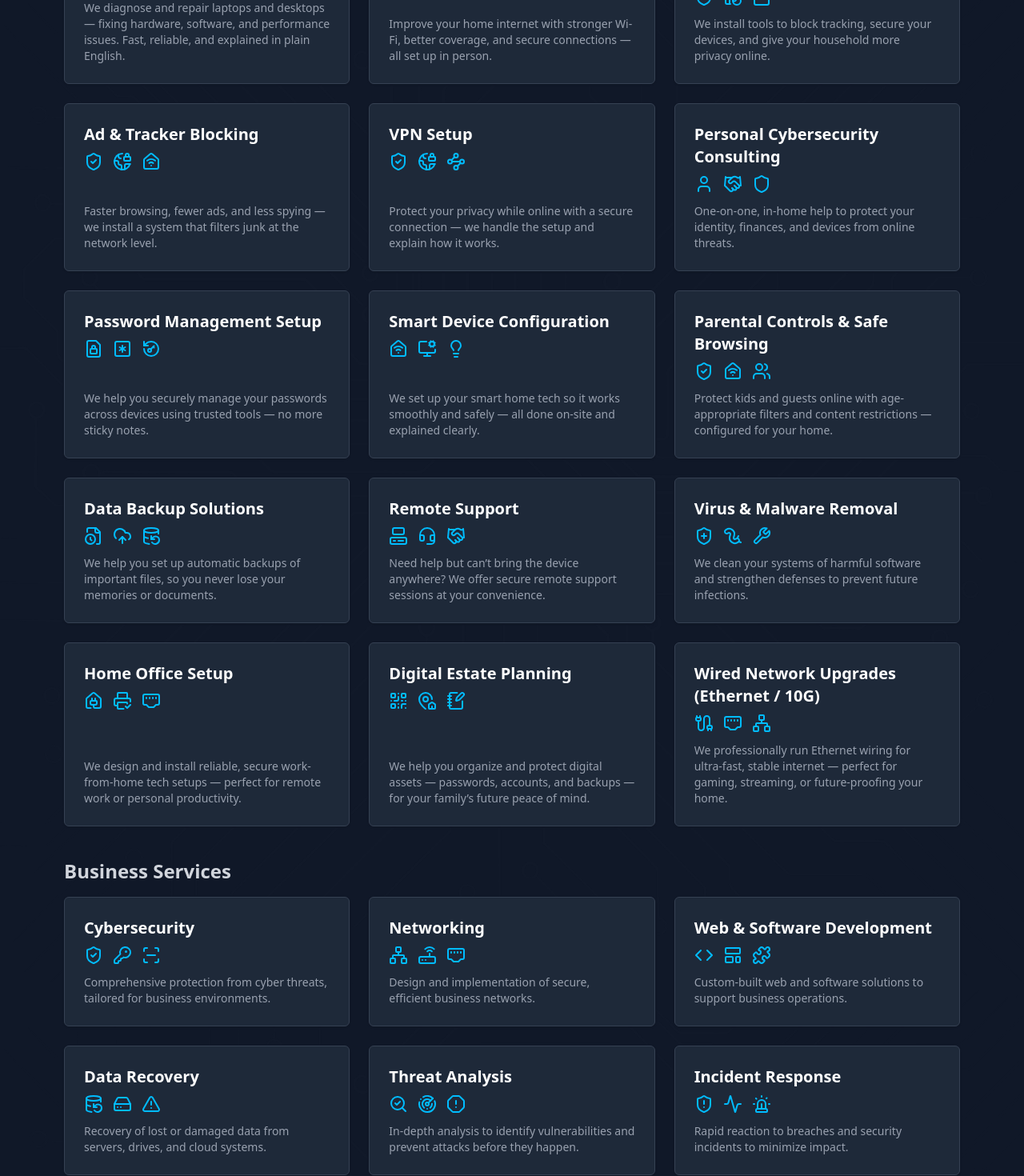
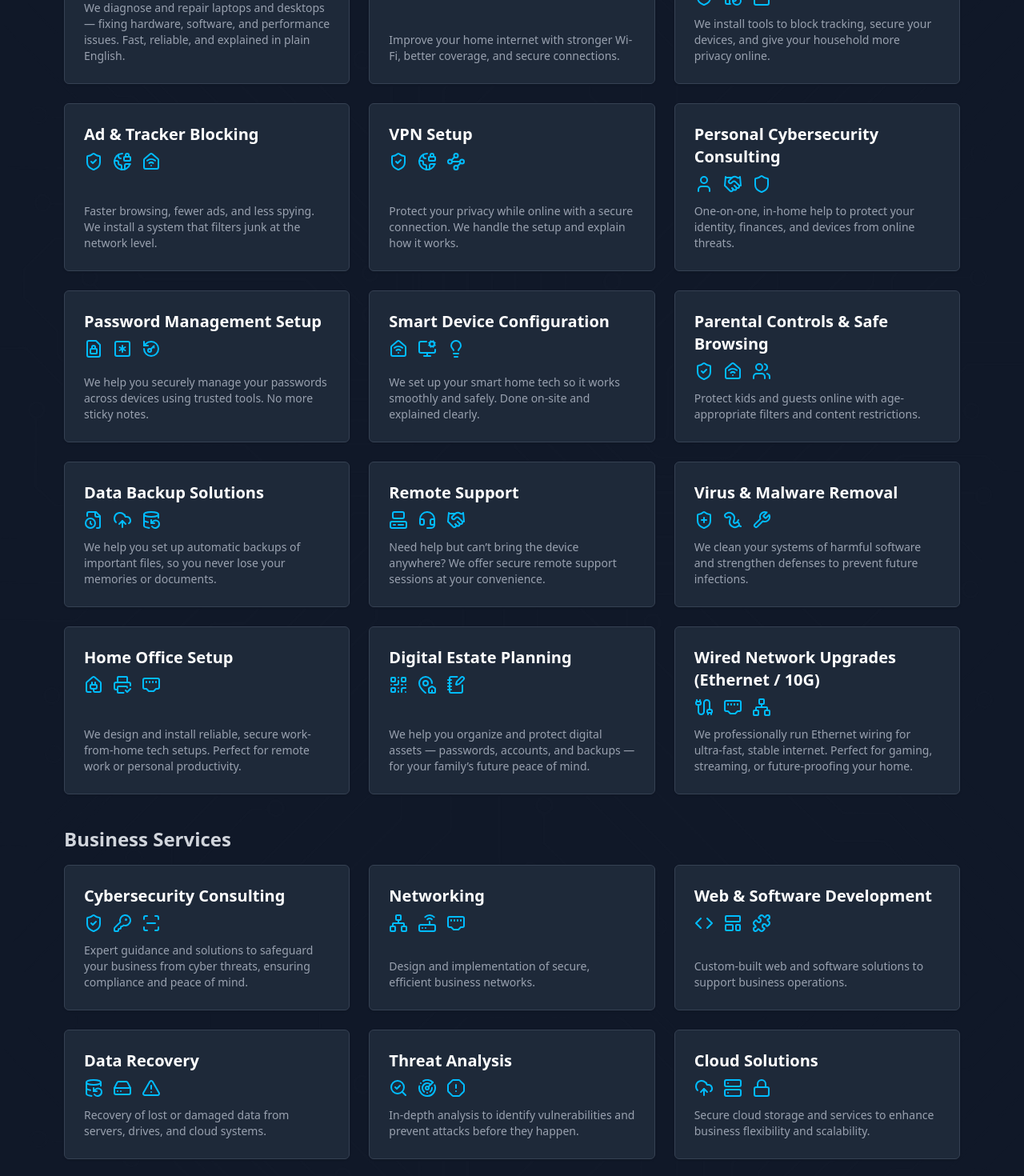
Before and after one commit to defendit/defendit, a Next.js app: page /services in a window 1280 px wide. Shown: the part 1330-2800 px from the top of the page at 80% size. Built offline with nearby package versions, Linux system fonts and the light colour scheme.

Commit message:
Refactoring, added Thank You page

```diff
--- a/data/company-info.json
+++ b/data/company-info.json
@@ -6,8 +6,8 @@
   "services": {
     "business": [
       {
-        "title": "Cybersecurity",
-        "description": "Comprehensive protection from cyber threats, tailored for business environments.",
+        "title": "Cybersecurity Consulting",
+        "description": "Expert guidance and solutions to safeguard your business from cyber threats, ensuring compliance and peace of mind.",
         "tags": ["security", "featured"],
         "featured": true,
         "icons": ["shield-check", "key-round", "scan-line"]
@@ -41,11 +41,18 @@
         "icons": ["search-check", "radar", "alert-octagon"]
       },
       {
-        "title": "Incident Response",
-        "description": "Rapid reaction to breaches and security incidents to minimize impact.",
-        "tags": ["security", "response"],
-        "featured": true,
-        "icons": ["shield-alert", "activity", "siren"]
+        "title": "Cloud Solutions",
+        "description": "Secure cloud storage and services to enhance business flexibility and scalability.",
+        "tags": ["cloud", "storage"],
+        "featured": false,
+        "icons": ["cloud-upload", "server", "lock"]
+      },
+      {
+        "title": "IT Support & Maintenance",
+        "description": "Ongoing support and maintenance to keep your IT systems running smoothly.",
+        "tags": ["support", "maintenance"],
+        "featured": false,
+        "icons": ["headset", "wrench", "cog"]
       },
       {
         "title": "Penetration Testing",
@@ -100,7 +107,7 @@
       },
       {
         "title": "Advanced Data Recovery",
-        "description": "Lost family photos? Corrupt drives? We recover important files from failing hard drives, USBs, and even some deleted data — right from your home or securely offsite.",
+        "description": "Lost family photos? Corrupt drives? We recover important files from failing hard drives, USBs, and even some deleted data. From your home or securely offsite.",
         "tags": ["data", "recovery", "featured"],
         "featured": true,
         "icons": ["hard-drive", "file-search", "alert-triangle"]
@@ -142,7 +149,7 @@
       },
       {
         "title": "Wi-Fi & Home Network Setup",
-        "description": "Improve your home internet with stronger Wi-Fi, better coverage, and secure connections — all set up in person.",
+        "description": "Improve your home internet with stronger Wi-Fi, better coverage, and secure connections.",
         "tags": ["network", "on-site"],
         "featured": false,
         "icons": ["house-wifi", "router", "cable"]
@@ -156,14 +163,14 @@
       },
       {
         "title": "Ad & Tracker Blocking",
-        "description": "Faster browsing, fewer ads, and less spying — we install a system that filters junk at the network level.",
+        "description": "Faster browsing, fewer ads, and less spying. We install a system that filters junk at the network level.",
         "tags": ["privacy", "network"],
         "featured": false,
         "icons": ["shield-check", "earth-lock", "house-wifi"]
       },
       {
         "title": "VPN Setup",
-        "description": "Protect your privacy while online with a secure connection — we handle the setup and explain how it works.",
+        "description": "Protect your privacy while online with a secure connection. We handle the setup and explain how it works.",
         "tags": ["privacy", "vpn"],
         "featured": false,
         "icons": ["shield-check", "earth-lock", "Waypoints"]
@@ -177,21 +184,21 @@
       },
       {
         "title": "Password Management Setup",
-        "description": "We help you securely manage your passwords across devices using trusted tools — no more sticky notes.",
+        "description": "We help you securely manage your passwords across devices using trusted tools. No more sticky notes.",
         "tags": ["security", "passwords"],
         "featured": false,
         "icons": ["file-lock", "square-asterisk", "rotate-ccw-key"]
       },
       {
         "title": "Smart Device Configuration",
-        "description": "We set up your smart home tech so it works smoothly and safely — all done on-site and explained clearly.",
+        "description": "We set up your smart home tech so it works smoothly and safely. Done on-site and explained clearly.",
         "tags": ["iot", "on-site"],
         "featured": false,
         "icons": ["house-wifi", "monitor-cog", "lightbulb"]
       },
       {
         "title": "Parental Controls & Safe Browsing",
-        "description": "Protect kids and guests online with age-appropriate filters and content restrictions — configured for your home.",
+        "description": "Protect kids and guests online with age-appropriate filters and content restrictions.",
         "tags": ["family", "privacy"],
         "featured": false,
         "icons": ["shield-check", "house-wifi", "users"]
@@ -219,7 +226,7 @@
       },
       {
         "title": "Home Office Setup",
-        "description": "We design and install reliable, secure work-from-home tech setups — perfect for remote work or personal productivity.",
+        "description": "We design and install reliable, secure work-from-home tech setups. Perfect for remote work or personal productivity.",
         "tags": ["setup", "work-from-home"],
         "featured": false,
         "icons": ["house-plug", "printer-check", "ethernet-port"]
@@ -233,7 +240,7 @@
       },
       {
         "title": "Wired Network Upgrades (Ethernet / 10G)",
-        "description": "We professionally run Ethernet wiring for ultra-fast, stable internet — perfect for gaming, streaming, or future-proofing your home.",
+        "description": "We professionally run Ethernet wiring for ultra-fast, stable internet. Perfect for gaming, streaming, or future-proofing your home.",
         "tags": ["network", "infrastructure"],
         "featured": false,
         "icons": ["cable", "ethernet-port", "network"]
@@ -255,7 +262,8 @@
       "secure_email": "secure@wedefendit.com",
       "key_url": "https://wedefendit.com/defendit-publickey.asc",
       "fingerprint": "0389 252C E469 874D 7DBB ADCA 9E22 2548 BDFE F72F"
-    }
+    },
+    "service_email": "service@wedefendit.com"
   },
   "services_cta": {
     "headline": "Need local IT help you can trust?",
@@ -263,7 +271,7 @@
     "buttons": [
       {
         "text": "Schedule Consultation",
-        "link": "/contact#phone"
+        "link": "/contact#schedule-service"
       },
       {
         "text": "View Services",
--- a/src/components/BookOnline.tsx
+++ b/src/components/BookOnline.tsx
@@ -2,7 +2,10 @@ import { Phone, Mail } from "lucide-react";
 
 export function BookOnline() {
   return (
-    <section className="max-w-xl mx-auto my-12 px-4 space-y-6 text-sm text-gray-700 dark:text-gray-300">
+    <section
+      id="schedule-service"
+      className="max-w-xl mx-auto my-12 px-4 space-y-6 text-sm text-gray-700 dark:text-gray-300"
+    >
       <div className="bg-gray-50 dark:bg-gray-800 p-5 rounded-md border border-gray-200 dark:border-gray-700 space-y-3">
         <h2 className="text-xl font-semibold text-gray-900 dark:text-white">
           Need to schedule service?
@@ -31,14 +34,14 @@ export function BookOnline() {
           </li>
         </ul>
 
-        <details className="group mt-4">
-          <summary className="cursor-pointer text-blue-600 dark:text-sky-400 hover:underline">
+        <details className="group -mt-2">
+          <summary className="cursor-pointer text-blue-600 dark:text-sky-400 hover:underline text-left">
             Book online with Calendly
           </summary>
           <div className="mt-3 border-t border-gray-300 dark:border-gray-600 pt-3 space-y-3 text-sm">
             <p>
               You&apos;ll be redirected to Calendly to pick a time that works
-              for you. By continuing, you agree to Calendly&pos;s terms and
+              for you. By continuing, you agree to Calendly&apos;s terms and
               privacy policy.
             </p>
             <a
--- a/src/pages/contact/index.tsx
+++ b/src/pages/contact/index.tsx
@@ -19,14 +19,6 @@ export default function ContactPage() {
             below.
           </p>
         </header>
-
-        <section className="mt-12 text-center">
-          <h2 className="text-4xl font-semibold mb-2">Our Service Area</h2>
-          <p className="text-md text-gray-600 dark:text-gray-400 mb-4">
-            We provide on-site and remote support across Ocala, Belleview, The
-            Villages, and surrounding Central Florida communities.
-          </p>
-        </section>
 
         <section className="w-full space-y-10 sm:space-y-12">
           {/* Phone */}
@@ -141,7 +133,15 @@ export default function ContactPage() {
           </div>
         </section>
 
-        <BookOnline />
+        <section className="mt-12 text-center">
+          <h2 className="text-4xl font-semibold mb-2">Our Service Area</h2>
+          <p className="text-md text-gray-600 dark:text-gray-400 mb-4">
+            We provide on-site and remote support across Ocala, Belleview, The
+            Villages, and surrounding Central Florida communities.
+          </p>
+
+          <BookOnline />
+        </section>
       </div>
     </PageContainer>
   );
--- /dev/null
+++ b/src/pages/thank-you/index.tsx
@@ -0,0 +1,74 @@
+import { useEffect, useState } from "react";
+import { useRouter } from "next/router";
+import { CheckCircle } from "lucide-react";
+import { PageContainer } from "@/components";
+import { contact } from "../../../data/company-info.json";
+
+export default function ThankYouPage() {
+  const [secondsLeft, setSecondsLeft] = useState(15);
+  const router = useRouter();
+
+  useEffect(() => {
+    if (secondsLeft <= 0) {
+      router.push("/");
+      return;
+    }
+
+    const timer = setTimeout(() => {
+      setSecondsLeft((prev) => prev - 1);
+    }, 1000);
+
+    return () => clearTimeout(timer);
+  }, [secondsLeft, router]);
+
+  return (
+    <PageContainer>
+      <div className="max-w-3xl mx-auto px-4 sm:px-6 py-20 text-center space-y-10">
+        <CheckCircle className="w-16 h-16 text-green-500 mx-auto" />
+
+        <h1 className="text-3xl sm:text-4xl font-bold text-gray-900 dark:text-white">
+          Thank You for Booking!
+        </h1>
+
+        <p className="text-base sm:text-lg text-gray-600 dark:text-gray-400 max-w-xl mx-auto">
+          Your appointment has been successfully scheduled. We appreciate your
+          trust in our services and look forward to assisting you.
+        </p>
+
+        <div className="space-y-2">
+          <p className="text-base sm:text-lg text-gray-600 dark:text-gray-400">
+            If you have any questions or need to reschedule, please call us at:
+          </p>
+          <a
+            href={`tel:+${contact.phone.replace(/[^0-9]/g, "")}`}
+            className="text-base sm:text-lg text-blue-600 dark:text-sky-400 hover:underline break-words"
+          >
+            {contact.phone}
+          </a>
+        </div>
+
+        <div className="mt-6 text-base sm:text-lg text-gray-600 dark:text-gray-400">
+          Redirecting you to the homepage in{" "}
+          <span
+            className="inline-block text-xl font-semibold text-gray-900 dark:text-white min-w-[2ch] text-center"
+            aria-live="polite"
+          >
+            {secondsLeft}
+          </span>{" "}
+          seconds...
+        </div>
+
+        <p className="text-sm text-gray-500 dark:text-gray-400">
+          If you are not redirected automatically,&nbsp;
+          <button
+            onClick={() => router.push("/")}
+            className="text-blue-600 dark:text-sky-400 hover:underline"
+          >
+            click here
+          </button>
+          .
+        </p>
+      </div>
+    </PageContainer>
+  );
+}
```
Also changed, not shown: src/pages/about/index.tsx (+7 -3 lines).
